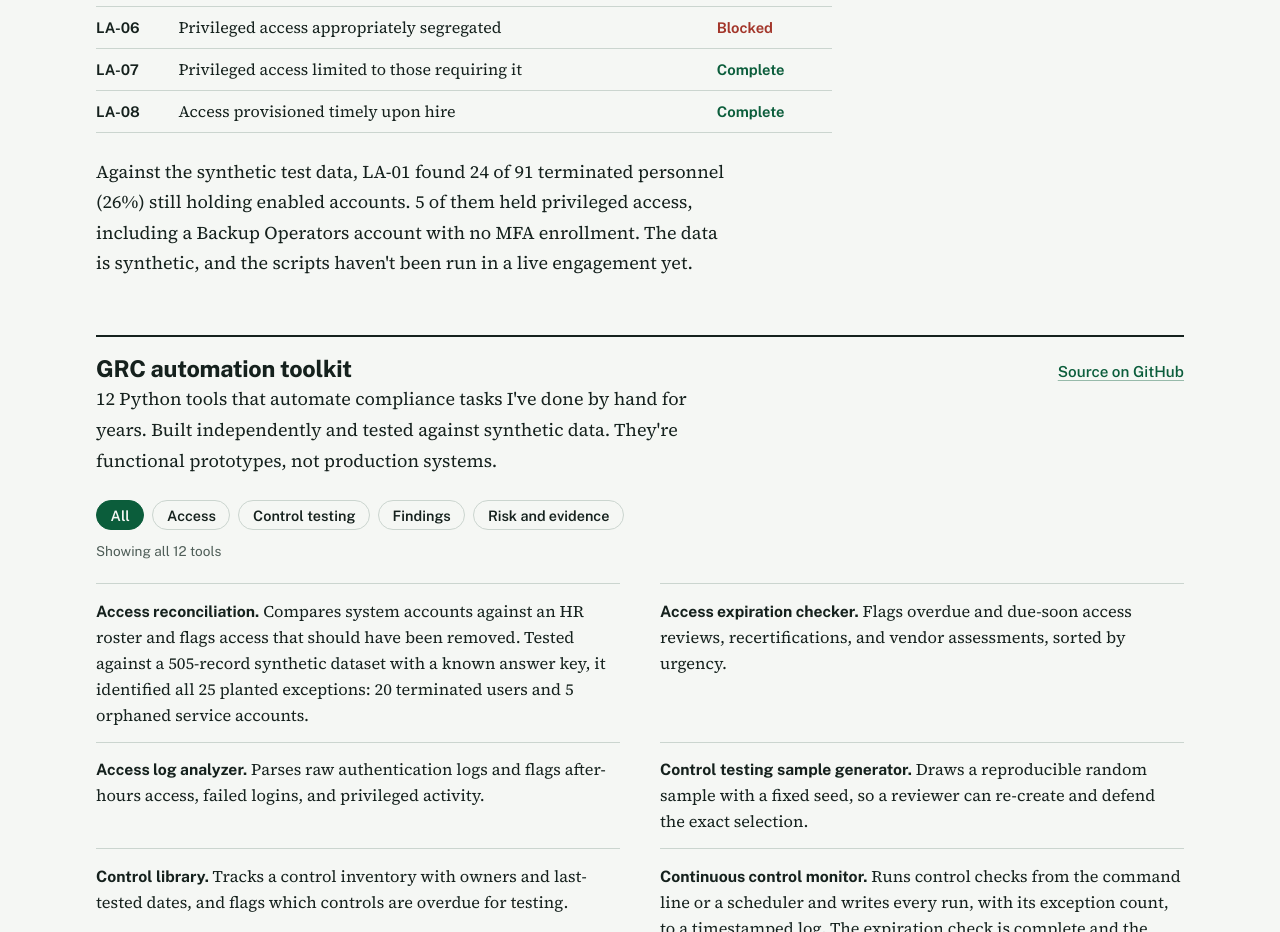
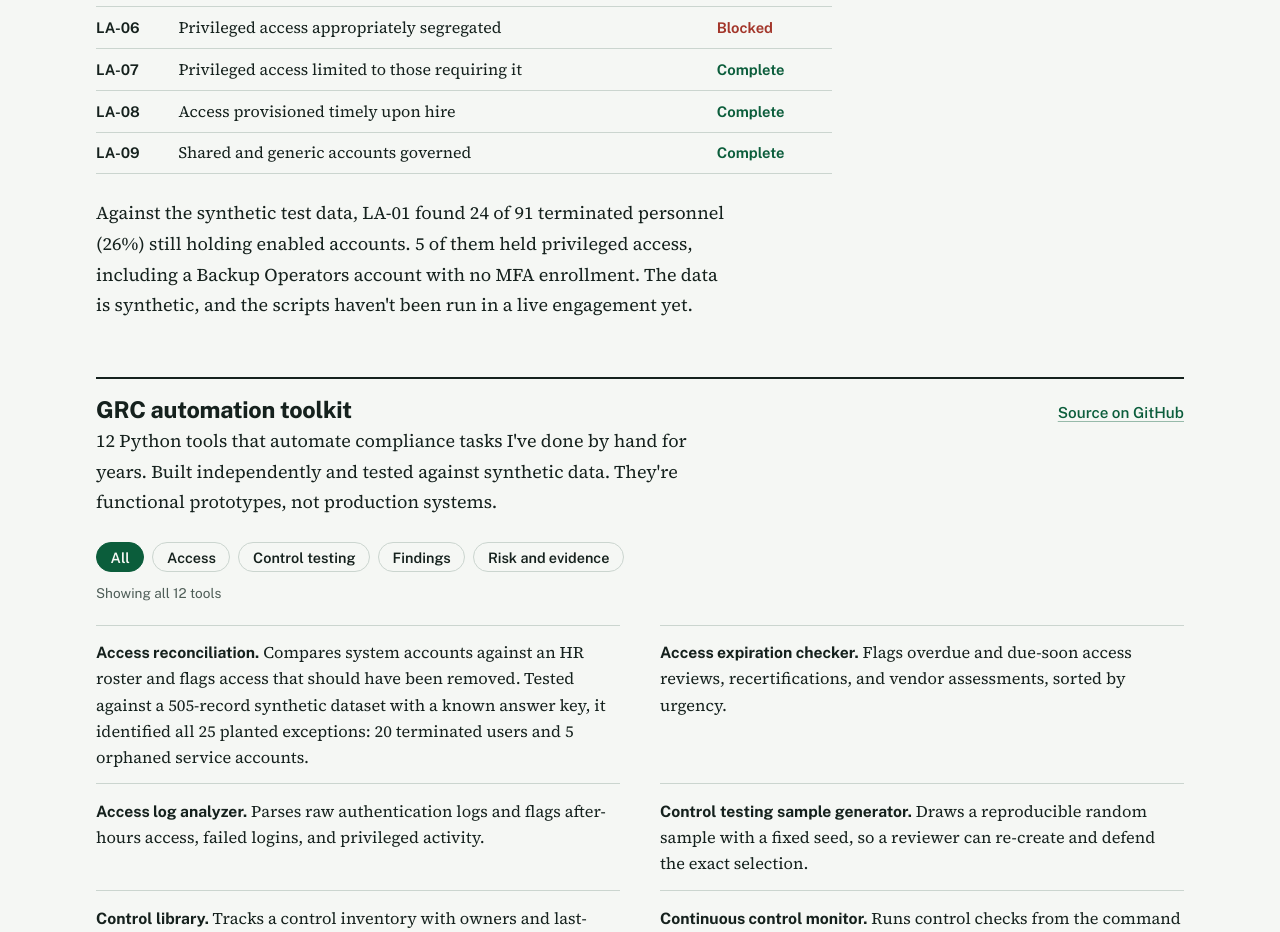
Before and after one commit to johnnyvaughanii-cyber/portfolio-site, a plain HTML site: page index.html in a window 1280 px wide. Shown: the part 2920-3852 px from the top of the page. Drawn offline with Linux system fonts and the light colour scheme; no server answers.

Commit message:
Add LA-09 to IT audit toolkit coverage

```diff
--- a/index.html
+++ b/index.html
@@ -218,6 +218,7 @@ bash ../verify-evidence.sh evidence-bundle.tar.gz</code></pre>
             <tr><td class="cid">LA-06</td><td>Privileged access appropriately segregated</td><td class="st st-open">Blocked</td></tr>
             <tr><td class="cid">LA-07</td><td>Privileged access limited to those requiring it</td><td class="st st-ok">Complete</td></tr>
             <tr><td class="cid">LA-08</td><td>Access provisioned timely upon hire</td><td class="st st-ok">Complete</td></tr>
+            <tr><td class="cid">LA-09</td><td>Shared and generic accounts governed</td><td class="st st-ok">Complete</td></tr>
           </tbody>
         </table>
         <p>Against the synthetic test data, LA-01 found 24 of 91 terminated personnel (26%) still holding enabled accounts. 5 of them held privileged access, including a Backup Operators account with no MFA enrollment. The data is synthetic, and the scripts haven't been run in a live engagement yet.</p>
```
